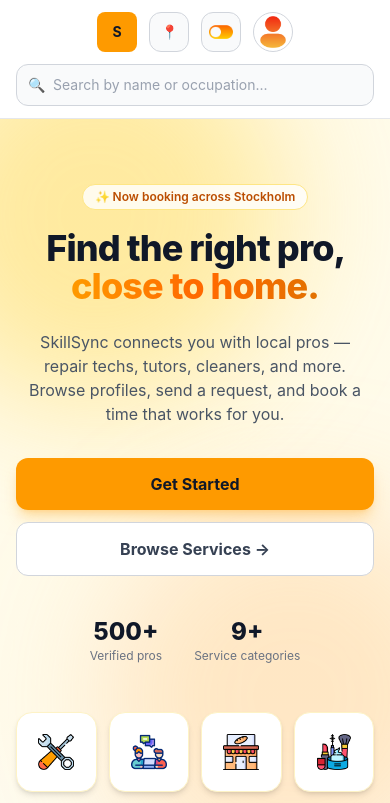
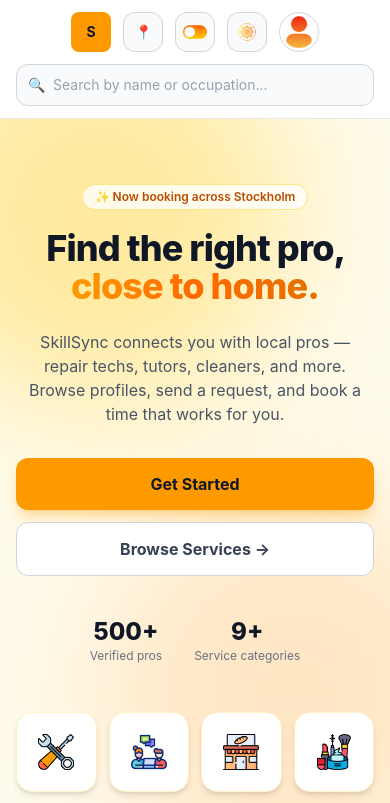
Before and after one commit to Sandy-Shohdy/SkillSync, a React (Vite) app: page / in a window 390 px wide. Shown: the top 803 px of the page. Built offline with nearby package versions, Linux system fonts and the light colour scheme; no server answers.

Commit message:
add setting icon to responsive design

```diff
--- a/src/components/Navbar.tsx
+++ b/src/components/Navbar.tsx
@@ -5,6 +5,7 @@
 import { useUnreadNotifications } from "../hooks/useUnreadNotifications";
 import defaultAvatar from "../assets/Profile.png";
 import { resolveAvatarFallback } from "../data/categories";
+import settingIcon from "../assets/setting.png";
 
 interface NavbarProps {
   searchValue?: string;
@@ -59,6 +60,18 @@
         </div>
 
         <Link
+          to="/settings"
+          aria-label="Settings"
+          className="sm:hidden shrink-0 flex items-center justify-center w-10 h-10 bg-gray-50 dark:bg-gray-800 border border-gray-300 dark:border-gray-700 rounded-xl hover:bg-gray-100 dark:hover:bg-gray-700 transition"
+        >
+          <img
+            src={settingIcon}
+            alt=""
+            className="w-5 h-5 opacity-60 dark:opacity-70"
+          />
+        </Link>
+
+        <Link
           to={user ? "/profile" : "/login"}
           className="relative sm:hidden shrink-0"
           aria-label={user ? "View profile" : "Log in"}
```
